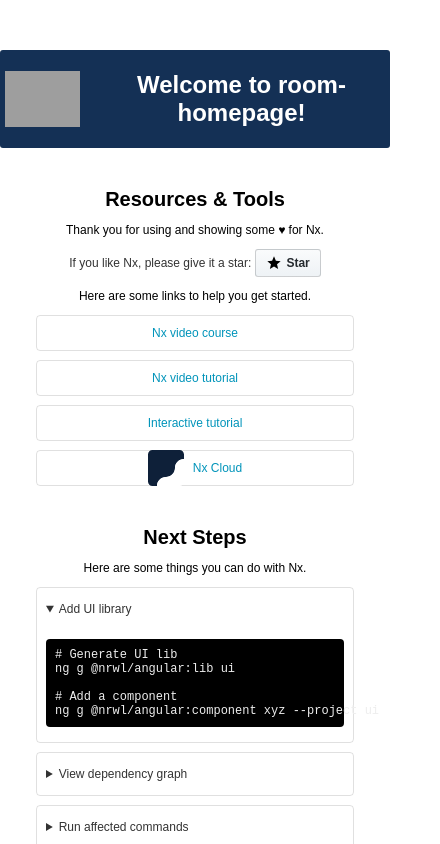
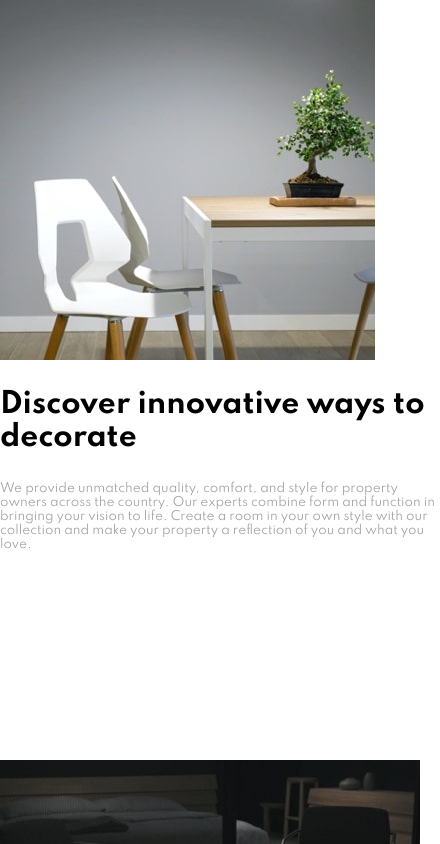
Before and after one commit to ackuser/nx-room-homepage, an Angular app: page / in a window 390 px wide. Shown: the top 844 px of the page, 440 px wide, since content can reach past the window. Built offline with nearby package versions, Linux system fonts and the light colour scheme; grey boxes are pictures that could not be loaded.

Commit message:
Starting Mobile main page

```diff
--- a/angular.json
+++ b/angular.json
@@ -22,7 +22,9 @@
             ],
             "styles": ["apps/room-homepage/src/styles.scss"],
             "stylePreprocessorOptions": {
-              "includePaths": ["src/assets/styles"]
+              "includePaths": [
+                "apps/room-homepage/src/assets/styles"
+              ]
             },
             "scripts": []
           },
--- a/apps/room-homepage/src/app/app.component.html
+++ b/apps/room-homepage/src/app/app.component.html
@@ -1,113 +1,24 @@
-<header class="flex">
-  <img
-    alt="Nx logo"
-    width="75"
-    src="https://nx.dev/assets/images/nx-logo-white.svg"
-  />
-  <h1>Welcome to {{ title }}!</h1>
-</header>
-<main>
-  <h2>Resources &amp; Tools</h2>
-  <p>Thank you for using and showing some ♥ for Nx.</p>
-  <div class="flex github-star-container">
-    <a
-      href="https://github.com/nrwl/nx"
-      target="_blank"
-      rel="noopener noreferrer"
-    >
-      If you like Nx, please give it a star:
-      <div class="github-star-badge">
-        <svg
-          class="material-icons"
-          xmlns="http://www.w3.org/2000/svg"
-          width="24"
-          height="24"
-          viewBox="0 0 24 24"
-        >
-          <path d="M0 0h24v24H0z" fill="none" />
-          <path
-            d="M12 17.27L18.18 21l-1.64-7.03L22 9.24l-7.19-.61L12 2 9.19 8.63 2 9.24l5.46 4.73L5.82 21z"
-          />
-        </svg>
-        Star
-      </div>
-    </a>
-  </div>
-  <p>Here are some links to help you get started.</p>
-  <ul class="resources">
-    <li class="col-span-2">
-      <a class="resource flex" href="https://nxplaybook.com/p/nx-workspaces">
-        Nx video course
-      </a>
-    </li>
-    <li class="col-span-2">
-      <a
-        class="resource flex"
-        href="https://nx.dev/latest/angular/getting-started/getting-started"
-      >
-        Nx video tutorial
-      </a>
-    </li>
-    <li class="col-span-2">
-      <a
-        class="resource flex"
-        href="https://nx.dev/latest/angular/tutorial/01-create-application"
-      >
-        Interactive tutorial
-      </a>
-    </li>
-    <li class="col-span-2">
-      <a class="resource flex" href="https://nx.app/">
-        <svg
-          width="36"
-          height="36"
-          viewBox="0 0 120 120"
-          fill="none"
-          xmlns="http://www.w3.org/2000/svg"
-        >
-          <path
-            d="M120 15V30C103.44 30 90 43.44 90 60C90 76.56 76.56 90 60 90C43.44 90 30 103.44 30 120H15C6.72 120 0 113.28 0 105V15C0 6.72 6.72 0 15 0H105C113.28 0 120 6.72 120 15Z"
-            fill="#0E2039"
-          />
-          <path
-            d="M120 30V105C120 113.28 113.28 120 105 120H30C30 103.44 43.44 90 60 90C76.56 90 90 76.56 90 60C90 43.44 103.44 30 120 30Z"
-            fill="white"
-          />
-        </svg>
-        <span class="gutter-left">Nx Cloud</span>
-      </a>
-    </li>
-  </ul>
-  <h2>Next Steps</h2>
-  <p>Here are some things you can do with Nx.</p>
-  <details open>
-    <summary>Add UI library</summary>
-    <pre>
-# Generate UI lib
-ng g @nrwl/angular:lib ui
-
-# Add a component
-ng g @nrwl/angular:component xyz --project ui</pre
-    >
-  </details>
-  <details>
-    <summary>View dependency graph</summary>
-    <pre>nx dep-graph</pre>
-  </details>
-  <details>
-    <summary>Run affected commands</summary>
-    <pre>
-# see what's been affected by changes
-ng affected:dep-graph
-
-# run tests for current changes
-ng affected:test
-
-# run e2e tests for current changes
-ng affected:e2e
-</pre
-    >
-  </details>
-</main>
-
-<router-outlet></router-outlet>
+<img class="img img--1" src="../../assets/images/mobile-image-hero-1.jpg" alt="MbImageHero1" />
+<div class="block block--1">
+  <p class="title">
+    Discover innovative ways to decorate
+  </p>
+  <p class="info">
+    We provide unmatched quality, comfort, and style for property owners across the country.
+    Our experts combine form and function in bringing your vision to life. Create a room in your
+    own style with our collection and make your property a reflection of you and what you love.
+  </p>
+</div>
+<img class="img img--2" src="../../assets/images/image-about-dark.jpg" alt="MbDark2" />
+<div class="block block--2">
+  <p class="subtitle">
+    About our furniture
+  </p>
+  <p class="info">
+    Our multifunctional collection blends design and function to suit your individual taste.
+    Make each room unique, or pick a cohesive theme that best express your interests and what
+    inspires you. Find the furniture pieces you need, from traditional to contemporary styles
+    or anything in between. Product specialists are available to help you create your dream space.
+  </p>
+</div>
+<img class="img img--3" src="../../assets/images/image-about-light.jpg" alt="MbLight3" />
--- a/apps/room-homepage/src/app/app.component.scss
+++ b/apps/room-homepage/src/app/app.component.scss
@@ -1,133 +1,50 @@
-/*
- * Remove template code below
- */
+@import '_colors';
+@import '_grid';
+@import '_fonts';
+
 :host {
-  display: block;
-  font-family: sans-serif;
-  min-width: 300px;
-  max-width: 600px;
-  margin: 50px auto;
+  height: 100%;
+  display: grid;
+  // grid-template-columns: 1fr 1fr 1fr 1fr 1fr;
+  // grid-template-rows: repeat(10, $grid-block-sm);
+  grid-template-rows: 360px calc((5 * #{$grid-block-sm}) + 1 * #{$grid-cell-sm}) 238px calc(5 * #{$grid-block-sm}) 227px;
 }
 
-.gutter-left {
-  margin-left: 9px;
+.block {
+
+  &--1 {
+    grid-area: area-2;
   }
 
-.col-span-2 {
-  grid-column: span 2;
+  &--2 {
+    grid-area: area-4;
   }
 
-.flex {
-  display: flex;
-  align-items: center;
-  justify-content: center;
 }
 
-header {
-  background-color: #143055;
-  color: white;
-  padding: 5px;
-  border-radius: 3px;
+.img {
+
+  &--1 {
+    grid-area: area-1;
   }
 
-main {
-  padding: 0 36px;
+  &--2 {
+    grid-area: area-3;
   }
 
-p {
-  text-align: center;
+  &--3 {
+    grid-area: area-5;
+  }
 }
 
-h1 {
-  text-align: center;
-  margin-left: 18px;
-  font-size: 24px;
+.title {
+  @include title;
 }
 
-h2 {
-  text-align: center;
-  font-size: 20px;
-  margin: 40px 0 10px 0;
+.subtitle {
+  @include subtitle;
 }
 
-.resources {
-  text-align: center;
-  list-style: none;
-  padding: 0;
-  display: grid;
-  grid-gap: 9px;
-  grid-template-columns: 1fr 1fr;
+.info {
+  @include info;
 }
-
-.resource {
-  color: #0094ba;
-  height: 36px;
-  background-color: rgba(0, 0, 0, 0);
-  border: 1px solid rgba(0, 0, 0, 0.12);
-  border-radius: 4px;
-  padding: 3px 9px;
-  text-decoration: none;
-}
-
-.resource:hover {
-  background-color: rgba(68, 138, 255, 0.04);
-}
-
-pre {
-  padding: 9px;
-  border-radius: 4px;
-  background-color: black;
-  color: #eee;
-}
-
-details {
-  border-radius: 4px;
-  color: #333;
-  background-color: rgba(0, 0, 0, 0);
-  border: 1px solid rgba(0, 0, 0, 0.12);
-  padding: 3px 9px;
-  margin-bottom: 9px;
-}
-
-summary {
-  cursor: pointer;
-  outline: none;
-  height: 36px;
-  line-height: 36px;
-}
-
-.github-star-container {
-  margin-top: 12px;
-  line-height: 20px;
-}
-
-.github-star-container a {
-  display: flex;
-  align-items: center;
-  text-decoration: none;
-  color: #333;
-}
-
-.github-star-badge {
-  color: #24292e;
-  display: flex;
-  align-items: center;
-  font-size: 12px;
-  padding: 3px 10px;
-  border: 1px solid rgba(27, 31, 35, 0.2);
-  border-radius: 3px;
-  background-image: linear-gradient(-180deg, #fafbfc, #eff3f6 90%);
-  margin-left: 4px;
-  font-weight: 600;
-}
-
-.github-star-badge:hover {
-  background-image: linear-gradient(-180deg, #f0f3f6, #e6ebf1 90%);
-  border-color: rgba(27, 31, 35, 0.35);
-  background-position: -0.5em;
-}
-.github-star-badge .material-icons {
-  height: 16px;
-  width: 16px;
-  margin-right: 4px;
-}
--- a/apps/room-homepage/src/assets/styles/_fonts.scss
+++ b/apps/room-homepage/src/assets/styles/_fonts.scss
@@ -1 +1,21 @@
 @import '_colors';
+
+@mixin title($size: 28px) {
+    font-size: $size;
+    color: $black;
+    font-weight: bold;
+    text-align: left;
+}
+
+@mixin subtitle($size: 12px) {
+    font-size: $size;
+    color: $black;
+    font-weight: bold;
+    text-align: left;
+}
+
+@mixin info {
+    color: $gray-dark;
+    font-weight: normal;
+    text-align: left;
+}
--- /dev/null
+++ b/apps/room-homepage/src/assets/styles/_grid.scss
@@ -0,0 +1,3 @@
+// Layout System in Small Devices
+$grid-cell-sm: 25px;
+$grid-block-sm: calc(3 * #{$grid-cell-sm});
--- a/apps/room-homepage/src/index.html
+++ b/apps/room-homepage/src/index.html
@@ -2,10 +2,10 @@
 <html lang="en">
   <head>
     <meta charset="utf-8" />
-    <title>RoomHomepage</title>
+    <title>Frontend Mentor | Room homepage</title>
     <base href="/" />
     <meta name="viewport" content="width=device-width, initial-scale=1" />
-    <link rel="icon" type="image/x-icon" href="favicon.ico" />
+    <link rel="icon" type="image/x-icon" href="./assets/images/favicon-32x32.png">
   </head>
   <body>
     <room-homepage-root></room-homepage-root>
```
Also changed, not shown: apps/room-homepage/src/assets/styles/_layout.scss (added, +8 -0 lines), apps/room-homepage/src/assets/styles/_anim.scss (line endings or trailing spaces), index.html.txt (added). Lines whose indentation alone changed are shown as unchanged.
